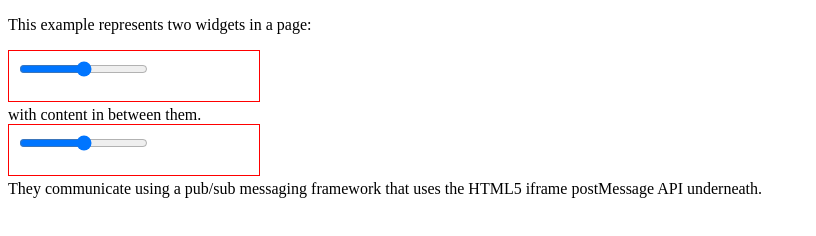
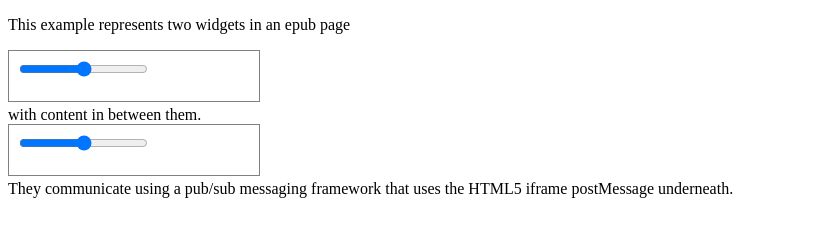
Before and after one commit to aharkavy/widgets, a plain HTML site: page examples/simplemessage/index.html in a window 1280 px wide. Shown: the whole page, without its empty margins (0-816 px from the left). Drawn offline with Linux system fonts and the light colour scheme.

Commit message:
A few tweaks to the simple message example.

```diff
--- a/examples/simplemessage/index.html
+++ b/examples/simplemessage/index.html
@@ -8,7 +8,7 @@
 
         iframe {
             /* Highlight the border of the <object> tag. */
-            border: 1px solid red;
+            border: 1px solid gray;
             width: 250px;
             height: 50px;
         }
@@ -16,7 +16,7 @@
     <script src="../src/widgetapi.js"></script>
 </head>
 <body>
-    <p>This example represents two widgets in a page:</p>
+    <p>This example represents two widgets in an epub page</p>
     <object data="widget.html"></object>
     <br/>
     with content in between them.
@@ -24,6 +24,6 @@
     <object data="widget.html"></object>
     <br/>
     They communicate using a pub/sub messaging framework that uses
-    the HTML5 iframe postMessage API underneath.
+    the HTML5 iframe postMessage underneath.
 </body>
 </html>
```
